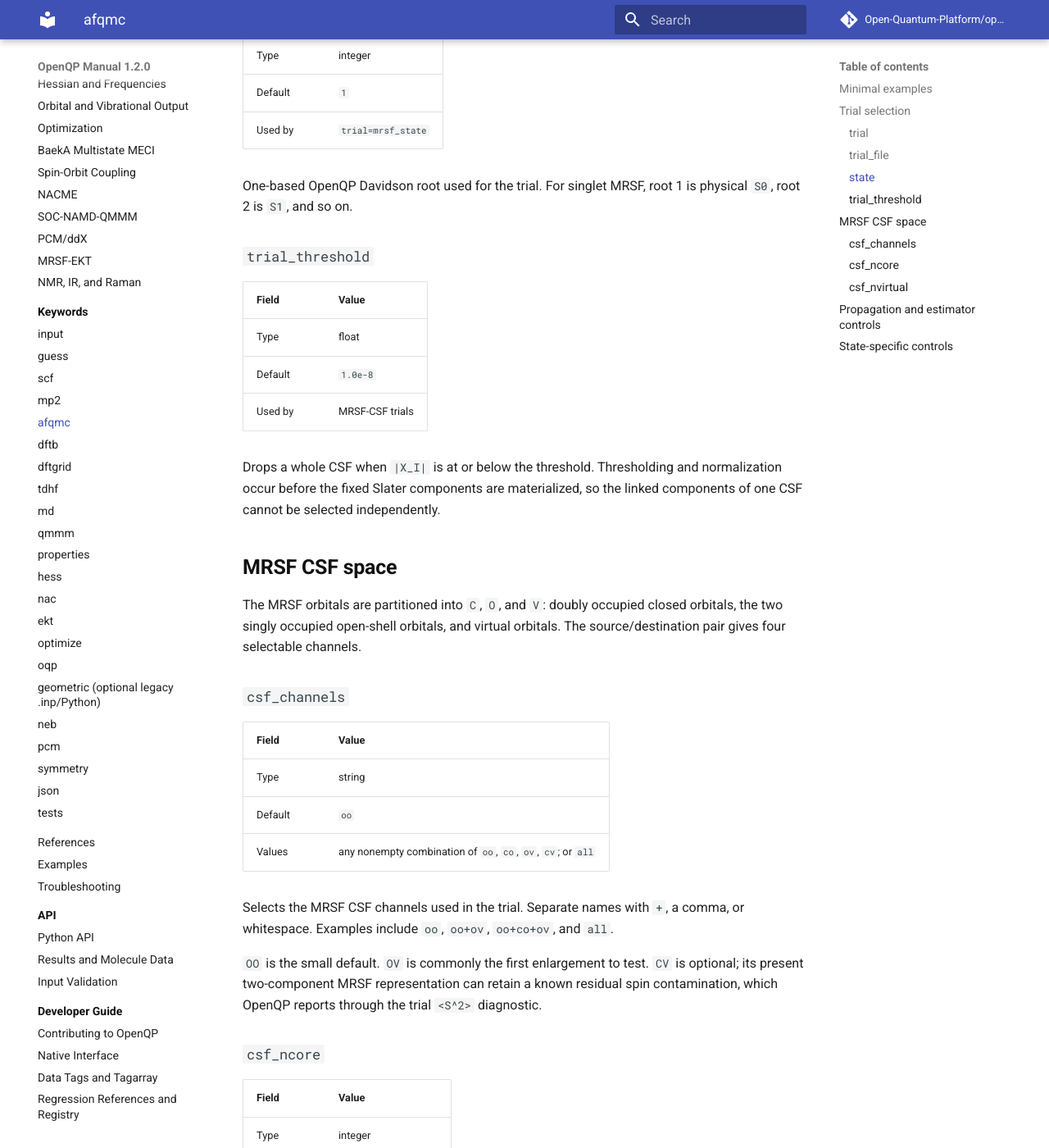
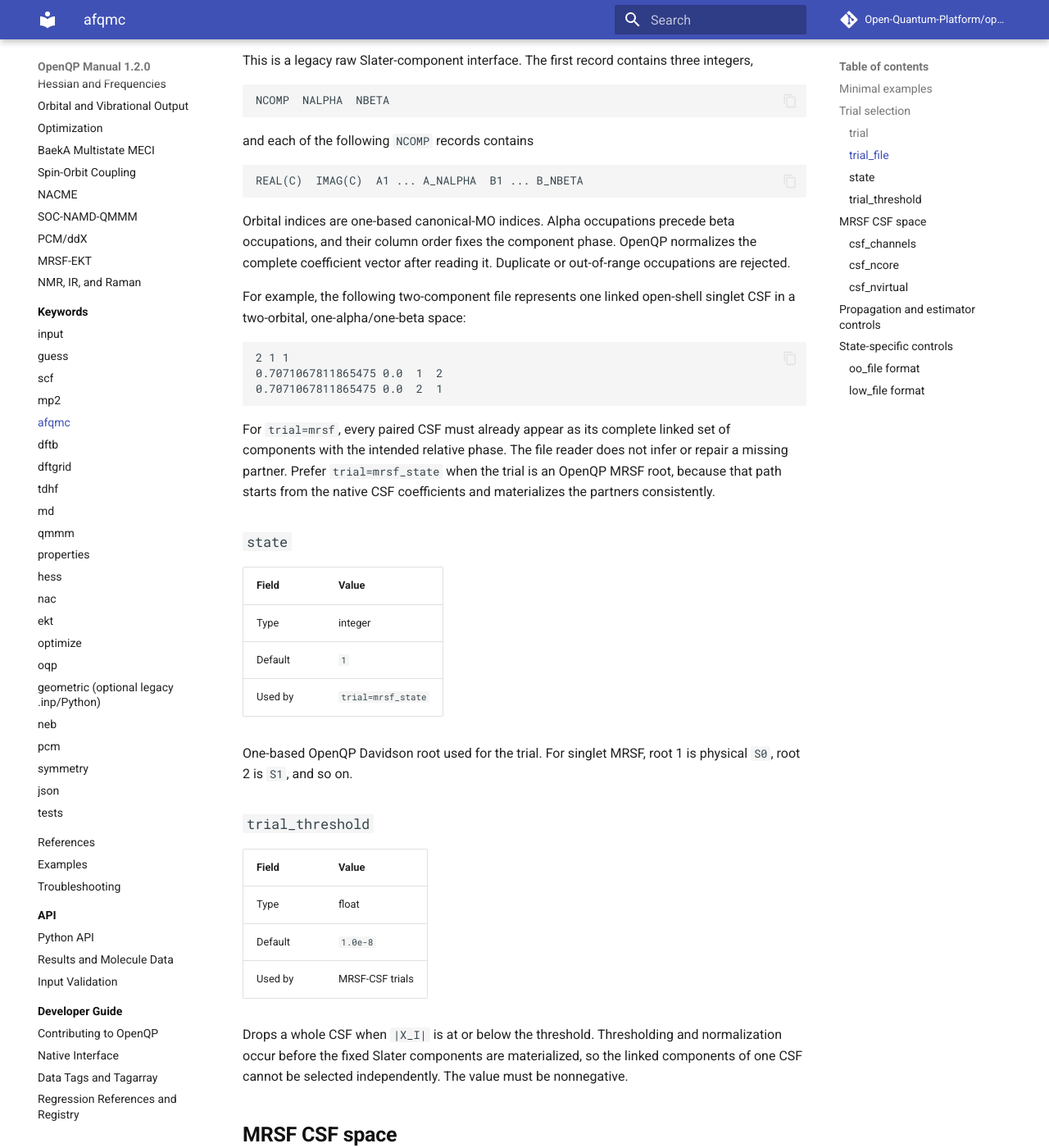
Before and after one commit to Open-Quantum-Platform/openqp-docs, an MkDocs documentation site: the page built from docs/keywords/afqmc.md, in a window 1280 px wide and 1400 px high, scrolled down 1993 px. Shown: the whole window at 82% size. Built offline with MkDocs 1.6.1 and Material for MkDocs 9.7.7, drawn with Linux system fonts in a browser that asks for light colours; comment, search, counter and statistics services are not loaded; some of the changed text lies outside the part shown.

Commit message:
Address AFQMC documentation review feedback

````diff
--- a/docs/keywords/afqmc.md
+++ b/docs/keywords/afqmc.md
@@ -1,4 +1,9 @@
 # `[afqmc]`
+
+!!! warning "Companion development build required"
+    The `[afqmc]` section is provided by the
+    [`openqp-afqmc` development branch](https://github.com/Open-Quantum-Platform/openqp-afqmc/pull/1),
+    not by the OpenQP 1.2.0 package from PyPI.
 
 The `[afqmc]` section controls phaseless auxiliary-field quantum Monte Carlo
 calculations selected with `[input] method=afqmc`. OpenQP can use a mean-field
@@ -76,6 +81,39 @@
 
 Path to the external trial representation.
 
+This is a legacy raw Slater-component interface. The first record contains
+three integers,
+
+```text
+NCOMP  NALPHA  NBETA
+```
+
+and each of the following `NCOMP` records contains
+
+```text
+REAL(C)  IMAG(C)  A1 ... A_NALPHA  B1 ... B_NBETA
+```
+
+Orbital indices are one-based canonical-MO indices. Alpha occupations precede
+beta occupations, and their column order fixes the component phase. OpenQP
+normalizes the complete coefficient vector after reading it. Duplicate or
+out-of-range occupations are rejected.
+
+For example, the following two-component file represents one linked open-shell
+singlet CSF in a two-orbital, one-alpha/one-beta space:
+
+```text
+2 1 1
+0.7071067811865475 0.0  1  2
+0.7071067811865475 0.0  2  1
+```
+
+For `trial=mrsf`, every paired CSF must already appear as its complete linked
+set of components with the intended relative phase. The file reader does not
+infer or repair a missing partner. Prefer `trial=mrsf_state` when the trial is
+an OpenQP MRSF root, because that path starts from the native CSF coefficients
+and materializes the partners consistently.
+
 ### `state`
 
 | Field | Value |
@@ -97,7 +135,8 @@
 
 Drops a whole CSF when `|X_I|` is at or below the threshold. Thresholding and
 normalization occur before the fixed Slater components are materialized, so
-the linked components of one CSF cannot be selected independently.
+the linked components of one CSF cannot be selected independently. The value
+must be nonnegative.
 
 ## MRSF CSF space
 
@@ -173,5 +212,43 @@
 | `low_cap` | float | `10.0` | Cap applied by lower-state control. |
 | `low_start` | integer | `0` | Step at which lower-state control begins. |
 
+### `oo_file` format
+
+The first record is `NMO NSPIN_BLOCKS`, where `NSPIN_BLOCKS` is either `1` for
+one shared spatial rotation or `2` for separate alpha and beta rotations. It is
+followed by `NMO*NMO` complex matrix elements per spin block, one
+`REAL(C_PQ) IMAG(C_PQ)` pair per record, with row index `P` varying fastest
+inside each column `Q`. The matrix rotates the canonical MO basis and must be
+unitary to within `1e-7`.
+
+A two-orbital identity rotation shared by both spins is:
+
+```text
+2 1
+1.0 0.0
+0.0 0.0
+0.0 0.0
+1.0 0.0
+```
+
+### `low_file` format
+
+The first record is `NLOW NCOMP`; both values must match the current AFQMC
+input and trial expansion. Each of the next `NLOW` records contains `2*NCOMP`
+numbers, written as real/imaginary pairs for every coefficient in exactly the
+same component order as the target trial. OpenQP orthonormalizes the supplied
+lower-state span before projecting it from the target coefficients.
+
+For one lower state in a two-component trial:
+
+```text
+1 2
+1.0 0.0  0.0 0.0
+```
+
+These file controls are advanced interfaces. They do not by themselves prove
+excited-state orthogonality during stochastic propagation; convergence and
+state-collapse diagnostics remain required.
+
 See the [AFQMC workflow](../workflows/afqmc.md) for method details, CSF
 materialization, exact H2 validation, and production convergence checks.
````
Also changed, not shown: docs/keywords/index.md (+1 -0 lines), docs/keywords/input.md (+4 -2 lines), docs/oqp-input.md (+2 -1 lines), docs/workflows/afqmc.md (+9 -1 lines).
